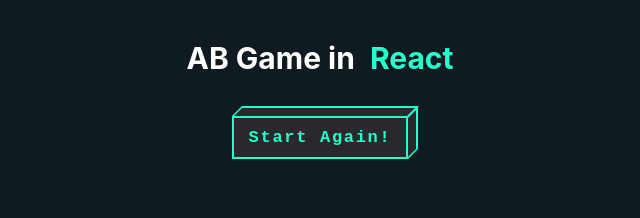
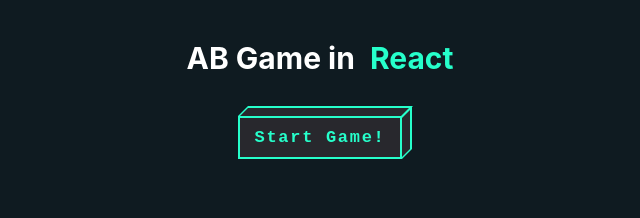
Before and after one commit to kimookpong/Basic-React-Game, a React (Create React App) app: page / in a window 1280 px wide. Shown: the top 218 px of the page, without its empty margins (320-960 px from the left). Built offline with nearby package versions, Linux system fonts and the light colour scheme.

Commit message:
Update ABgame.jsx

```diff
--- a/src/Components/ABgame/ABgame.jsx
+++ b/src/Components/ABgame/ABgame.jsx
@@ -241,7 +241,7 @@
           <div className="bg">
             <div className="bg-inner"></div>
           </div>
-          <div className="text">Start Again!</div>
+          <div className="text">Start Game!</div>
         </button>
       ) : (
         <div>
@@ -262,7 +262,7 @@
                 <div className="bg">
                   <div className="bg-inner"></div>
                 </div>
-                <div className="text">Start Game</div>
+                <div className="text">Start Again!</div>
               </button>
             </div>
           ) : (
```
